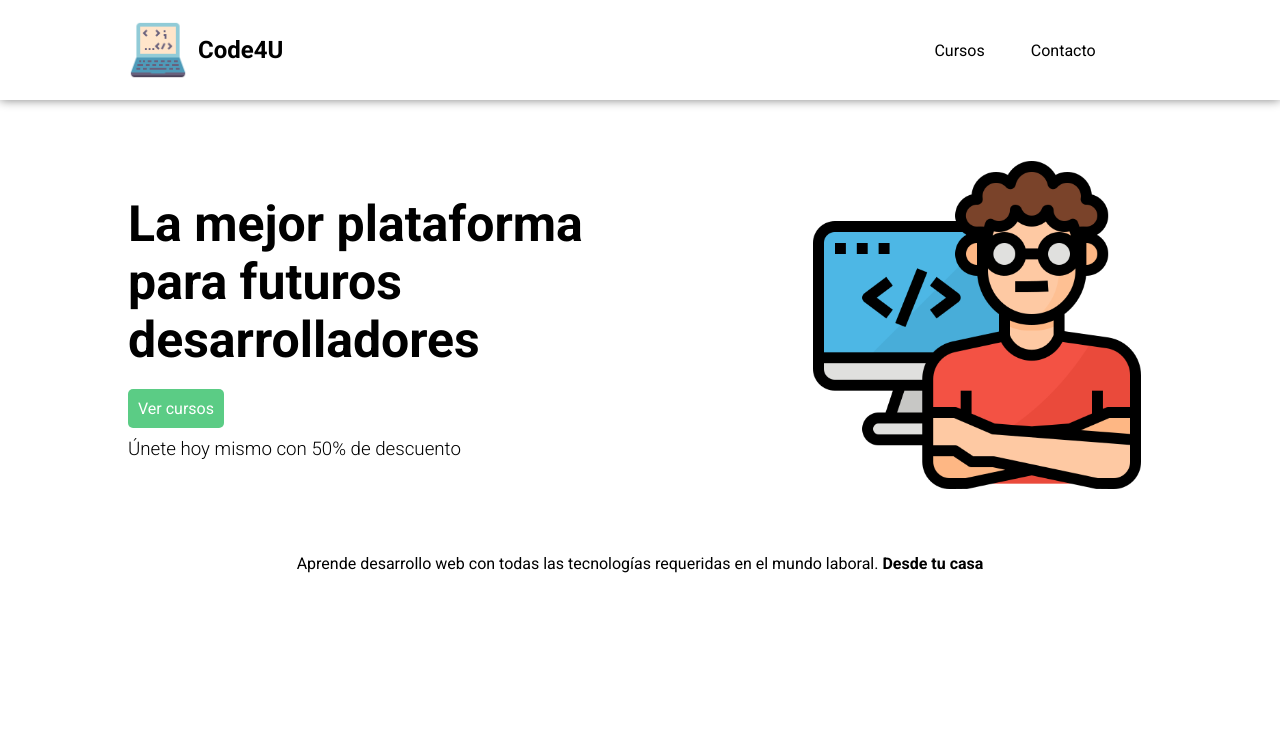
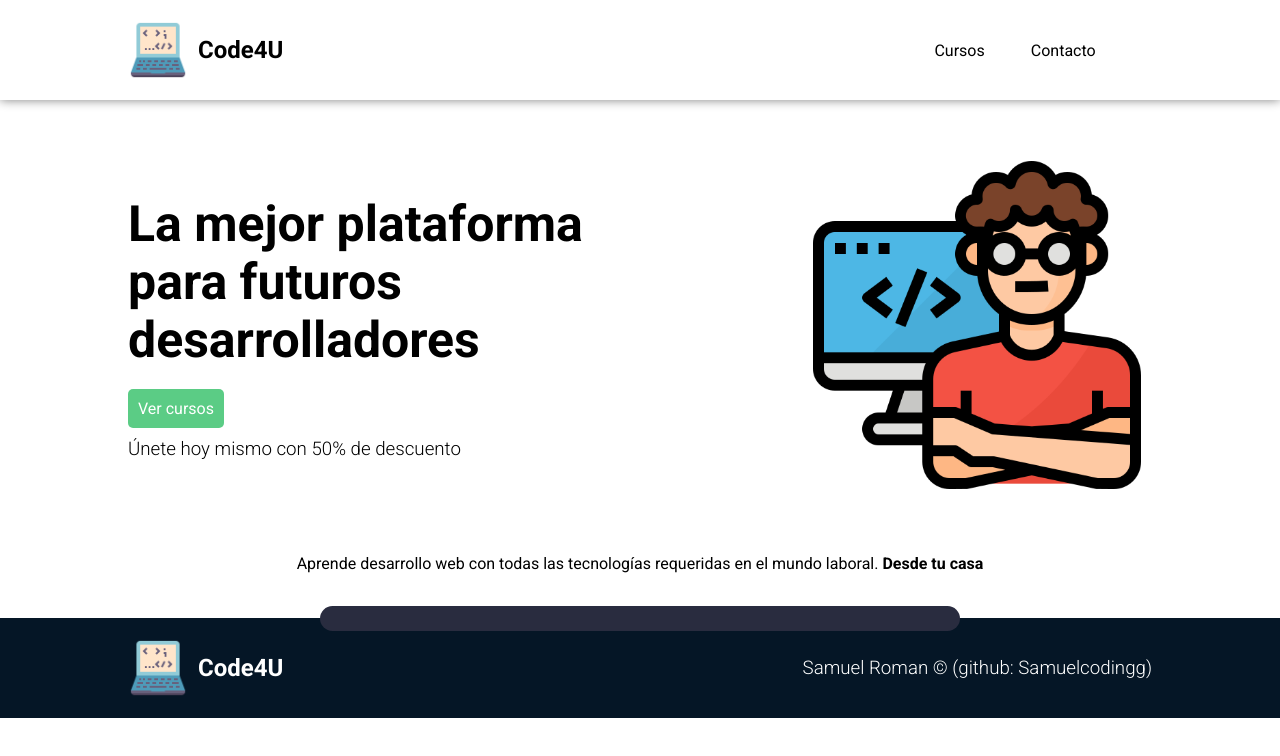
Before and after one commit to Samuelcodingg/Code4U, a plain HTML site: page index.html in a window 1280 px wide. Drawn offline with Linux system fonts and the light colour scheme.

Commit message:
footer realizado de landing page

```diff
--- a/css/styles.css
+++ b/css/styles.css
@@ -123,3 +123,42 @@ ul {
 .image-programmer {
     height: 350px;
 }
+
+/*footer*/
+.footer {
+    /* margin-top: 55px; */
+    background-color: #051626;
+    color: white;
+    padding: 20px 0px;
+}
+
+.f-decoration {
+    background-color: #292c3f;
+    height: 25px;
+    width: 50%;
+    margin: 0px auto;
+    margin-top: 20px;
+    border-radius: 15px;
+    position: relative;
+    top: 12.5px;
+}
+
+.footer > .container {
+    display: flex;
+    justify-content: space-between;
+    align-items: center;
+}
+
+.footer > .container > a {
+    display: flex;
+    align-items: center;
+    color: white;
+}
+
+.footer > .container > a > img {
+    padding-right: 10px;
+}
+
+.text-copy {
+    font-weight: 300;
+}
--- a/index.html
+++ b/index.html
@@ -42,5 +42,18 @@
             <p>Aprende desarrollo web con todas las tecnologías requeridas en el mundo laboral. <b>Desde tu casa</b></p>
         </div>
     </section>
+
+    <div class="f-decoration"></div>
+    <footer class="footer">
+        <div class="container">
+            <a href="">
+                <img class="logo" src="img/programming-logo.png" alt="">
+                <h2>Code4U</h2>
+            </a>
+            <div>
+                <h3 class="text-copy">Samuel Roman &copy; (github: Samuelcodingg)</h3>
+            </div>
+        </div>
+    </footer>
 </body>
 </html>
```
